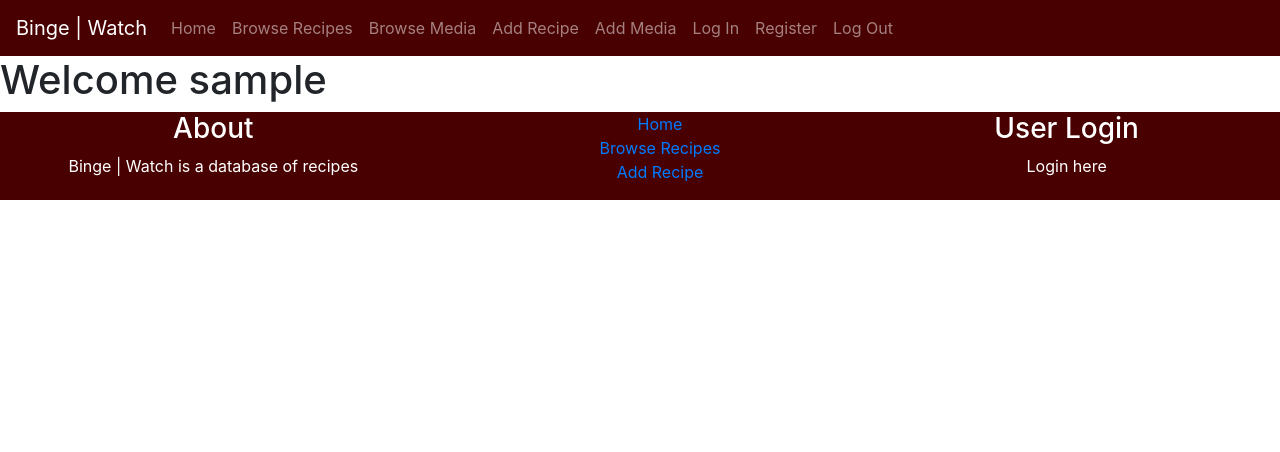
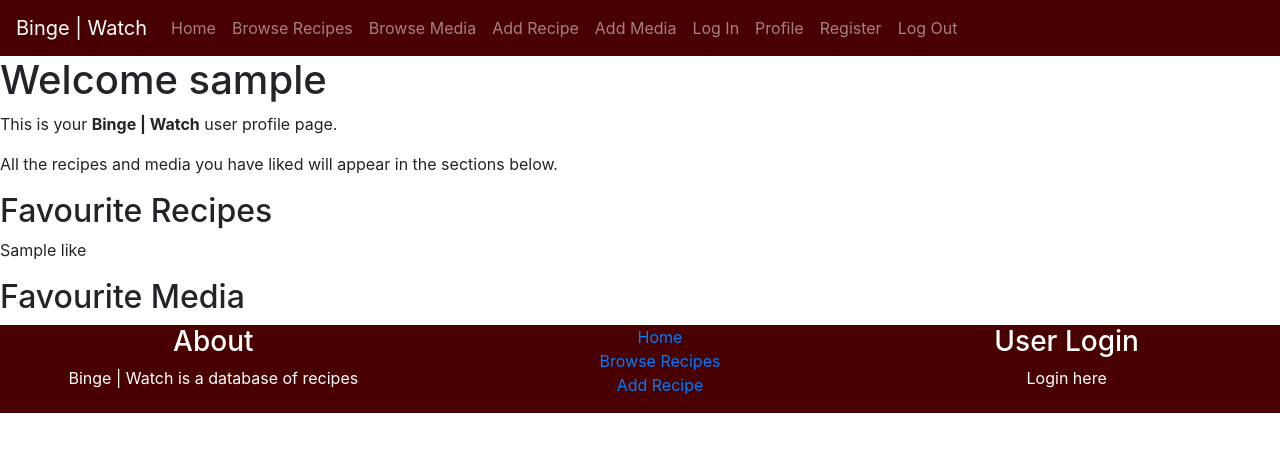
Before and after one commit to TwelvePercentHero/bingewatch, a Flask app: a page that uses templates/base.html in a window 1280 px wide. Shown: the top 452 px of the page. Run offline with Flask 2, Linux system fonts and the light colour scheme; the visitor is signed in with stand-in values (Sample User, id 1); a database or web service that is not in the repository returns one stand-in record (values such as "Sample title"); some libraries are stand-ins or nearby versions.

Commit message:
Started displaying favourite recipes on profile

```diff
--- a/app.py
+++ b/app.py
@@ -107,7 +107,14 @@ def profile(user):
     # Check if user is logged in
     if 'user' in session:
         user_in_db = mongo.db.users.find_one({ 'username': user })
-        return render_template('profile.html', user=user_in_db)
+        user_likes = mongo.db.likes.find( { 'username': user_in_db['username']} )
+        recipes = mongo.db.recipes.find()
+        media = mongo.db.media.find()
+        return render_template('profile.html',
+                                user = user_in_db,
+                                likes = user_likes,
+                                recipes = recipes,
+                                media = media)
     else:
         flash('You must be logged in!')
         return redirect(url_for('home_page'))
@@ -628,7 +635,7 @@ def like_recipe(like_recipe_id):
                     'recipe_id': recipe['_id'],
                     'username': user['username']
                 }
-                )
+            )
             flash("Recipe liked!")
             return redirect(url_for('recipe',
                                     recipe_id = like_recipe_id))
--- a/templates/base.html
+++ b/templates/base.html
@@ -36,6 +36,9 @@
                 </li>
                 <li class="nav-item">
                     <a class="nav-link" href="{{ url_for('login')}}">Log In</a>
+                </li>
+                <li class="nav-item">
+                    <a class="nav-link" href="{{ url_for('profile', user = session['user']) }}">Profile</a>
                 </li>
                 <li class="nav-item">
                     <a class="nav-link" href="{{ url_for('register') }}">Register</a>
--- a/templates/profile.html
+++ b/templates/profile.html
@@ -4,4 +4,14 @@
 
 <h1>Welcome {{ user.username }}</h1>
 
+<p>This is your <strong>Binge | Watch</strong> user profile page.</p>
+<p>All the recipes and media you have liked will appear in the sections below.</p>
+
+<h2>Favourite Recipes</h2>
+{% for l in likes %}
+<p>{{ l }}</p>
+{% endfor %}
+
+<h2>Favourite Media</h2>
+
 {% endblock %}
```
Lines whose indentation alone changed are shown as unchanged.
